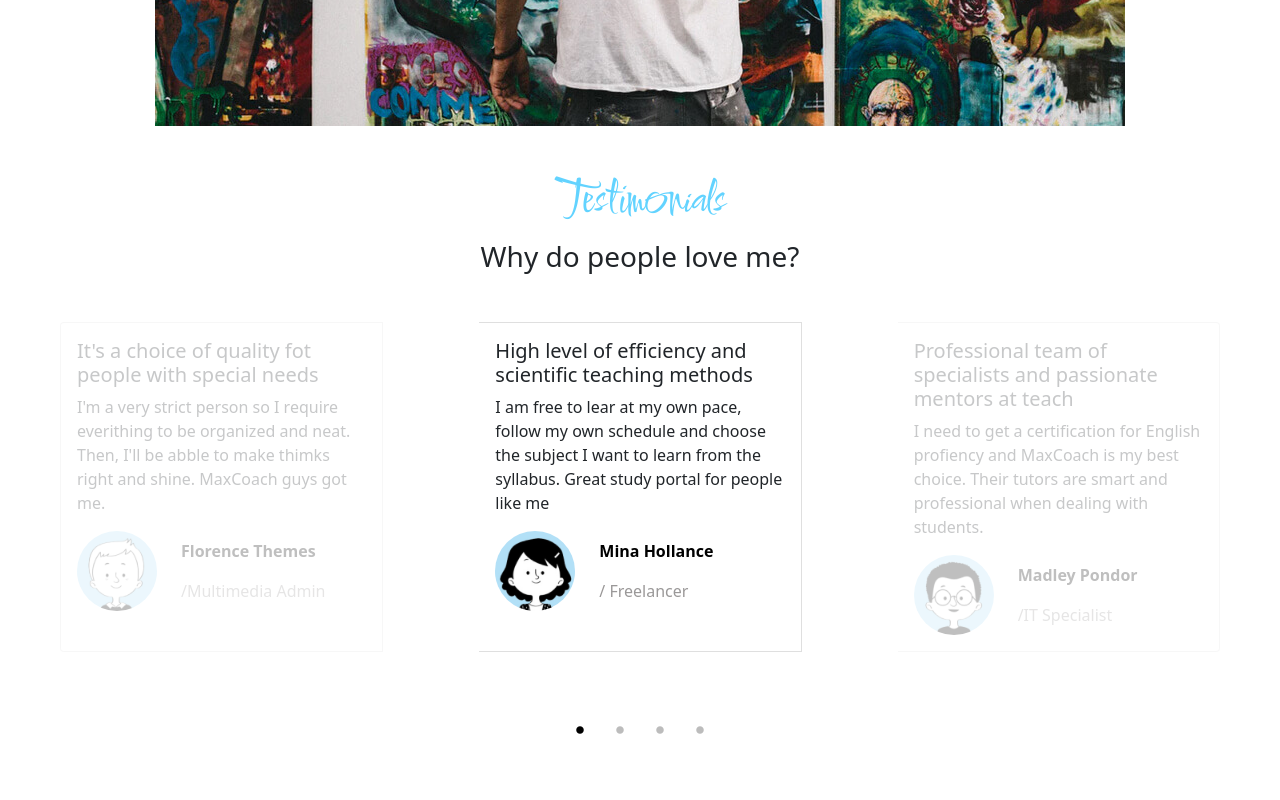
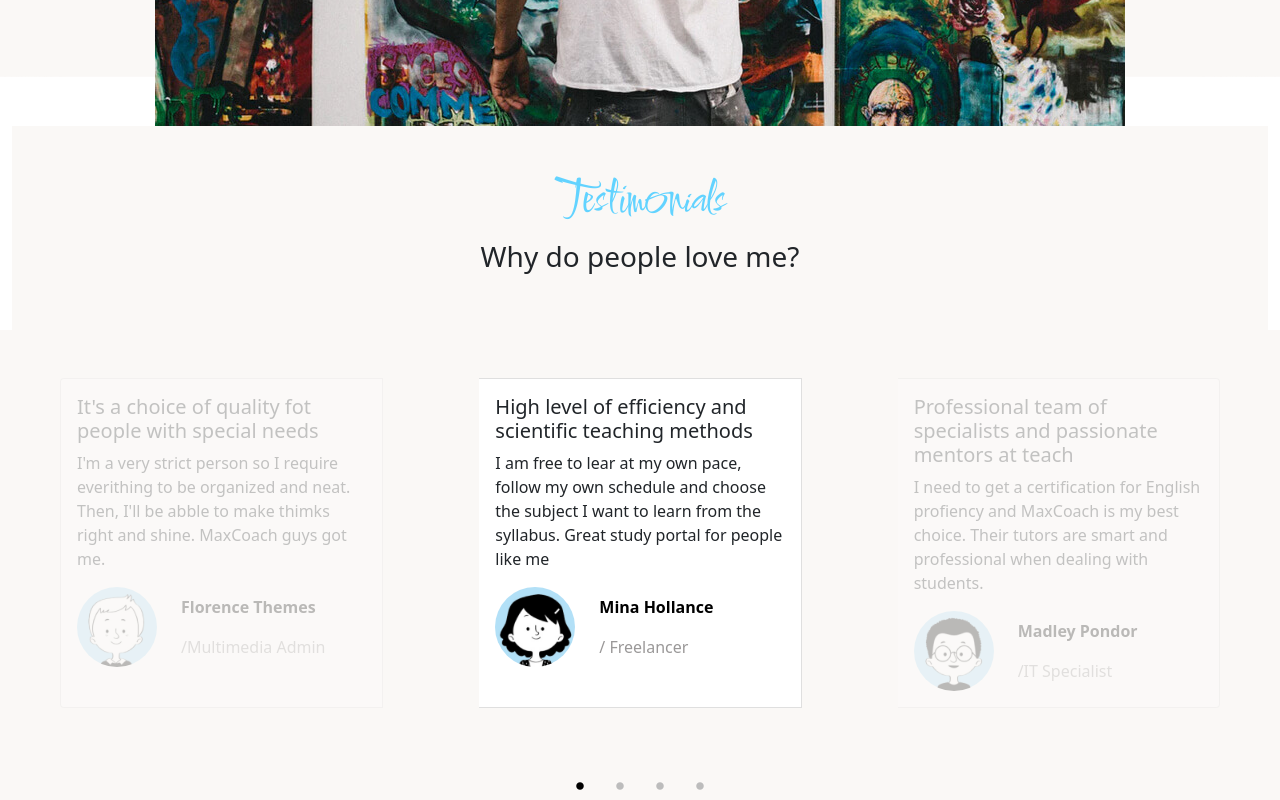
Before and after one commit to pietroline/proj-html-vuejs, a Vue app: page / in a window 1280 px wide. Shown: the part 2300-3100 px from the top of the page. Built offline with nearby package versions, Linux system fonts and the light colour scheme.

Commit message:
background section 3

```diff
--- a/src/components/MySection3.vue
+++ b/src/components/MySection3.vue
@@ -5,6 +5,7 @@
             <div class="ms_shape4"/>
             <div class="ms_shape5"/>
             <div class="ms_ring"/>
+            <div class="ms_wave"/>
         </div>
 
         <div class="container-fluid">
@@ -18,12 +19,12 @@
                 </div>
             </div>
 
-            <div class="text-center my-5">
+            <div class="text-center py-5 ms_sectionBackgroundColor">
                 <h4 class="ms_titleTestimonials">Testimonials</h4>
                 <h4 class="fs-3">Why do people love me?</h4>
             </div>
 
-            <div class="row my-5">
+            <div class="row py-5 ms_sectionBackgroundColor">
 
                 <div class="col card-group">
                     <div class="card mx-5 opacity-25">
@@ -135,6 +136,8 @@
             top: 29rem;
             left: 87rem;
 
+            z-index: 9;
+
         }
 
         & .ms_ring{
@@ -153,11 +156,28 @@
 
         }
 
+        & .ms_wave{
+            background-image: url("./../assets/img/wave.png");
+            background-size: contain;
+            background-repeat: no-repeat;
+
+            height: 30rem;
+            width: 100vw;
+
+            position: absolute;
+            bottom: 40rem;
+
+
+        }
 
     }
 
     .container-fluid{
         margin: 5rem auto;
+
+        .ms_sectionBackgroundColor{
+            background-color: #faf8f6;
+        }
 
         .card{
 
```
Also changed, not shown: src/assets/img/wave.png (added), src/assets/img/wave.svg (added).
